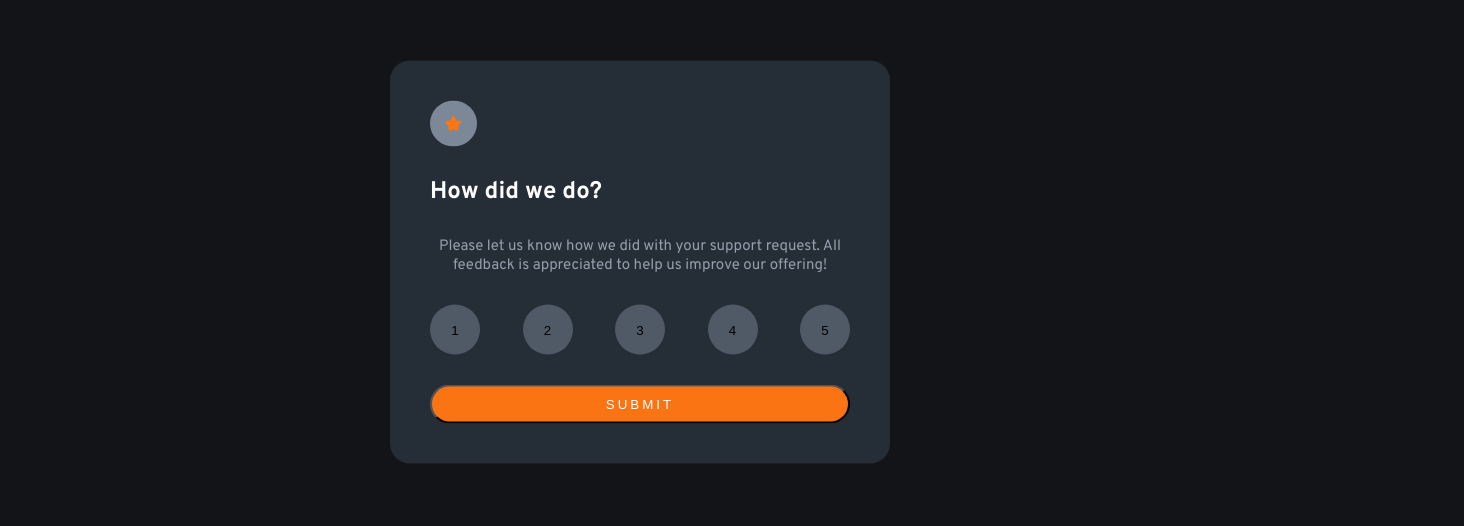
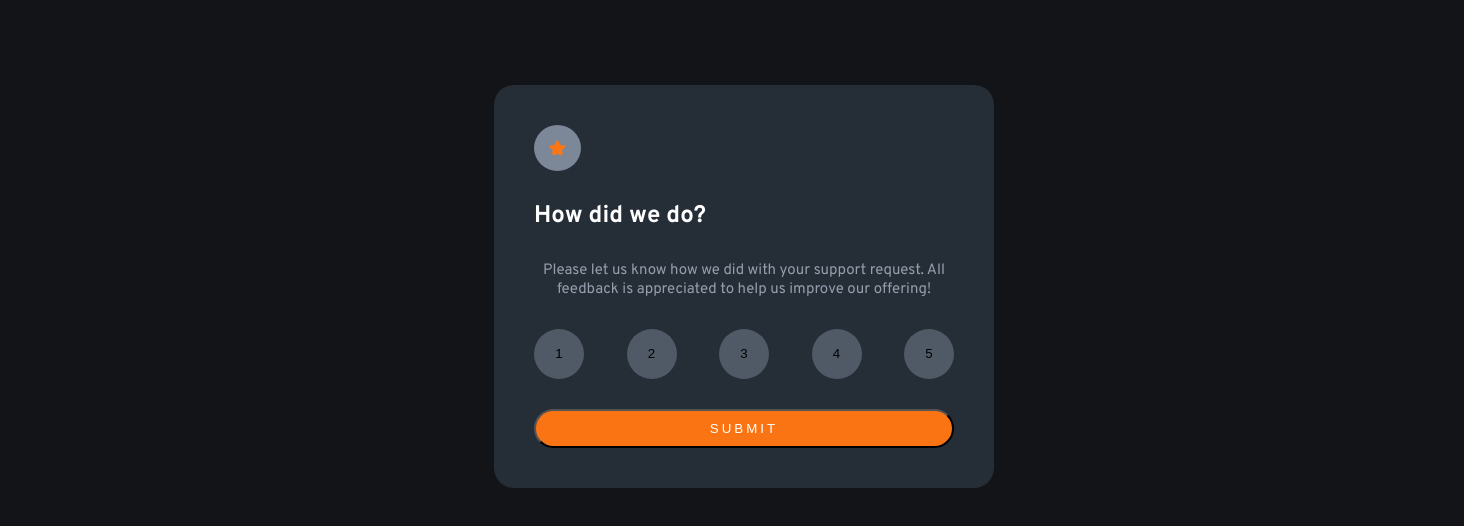
Before and after one commit to OussamaDjebbour/frontend-mentor-Interactive-rating-component, a plain HTML site: page index.html in a window 1280 px wide. Shown: the part 138-664 px from the top of the page, 1464 px wide, since content can reach past the window. Drawn offline with Linux system fonts and the light colour scheme; a web font is replaced by a local one.

Commit message:
version 1.1

```diff
--- a/index.css
+++ b/index.css
@@ -5,17 +5,18 @@
 }
 body {
   font-family: "Overpass", sans-serif;
+  background: hsl(216, 12%, 8%);
+  color: hsl(0, 0%, 100%);
   width: 1440px;
   min-height: 100vh;
-  background: hsl(216, 12%, 8%);
-  color: hsl(0, 0%, 100%);
+  margin: 1.5rem;
+  display: flex;
+  justify-content: center;
+  align-items: center;
+  flex-direction: column;
 }
 
 .container {
-  position: absolute;
-  left: 50%;
-  top: 50%;
-  transform: translate(-50%, -50%);
   width: 500px;
   background-color: hsl(213, 19%, 18%);
   padding: 40px;
@@ -42,7 +43,6 @@ body {
     font-size: 12px;
   }
   .thank {
-    /* font-size: 12px; */
     border-radius: 20px;
   }
 }
@@ -68,7 +68,6 @@ ul {
   list-style: none;
   display: flex;
   justify-content: space-between;
-  /* gap: 30px; */
   color: hsl(217, 12%, 63%);
   width: 100%;
 }
```
